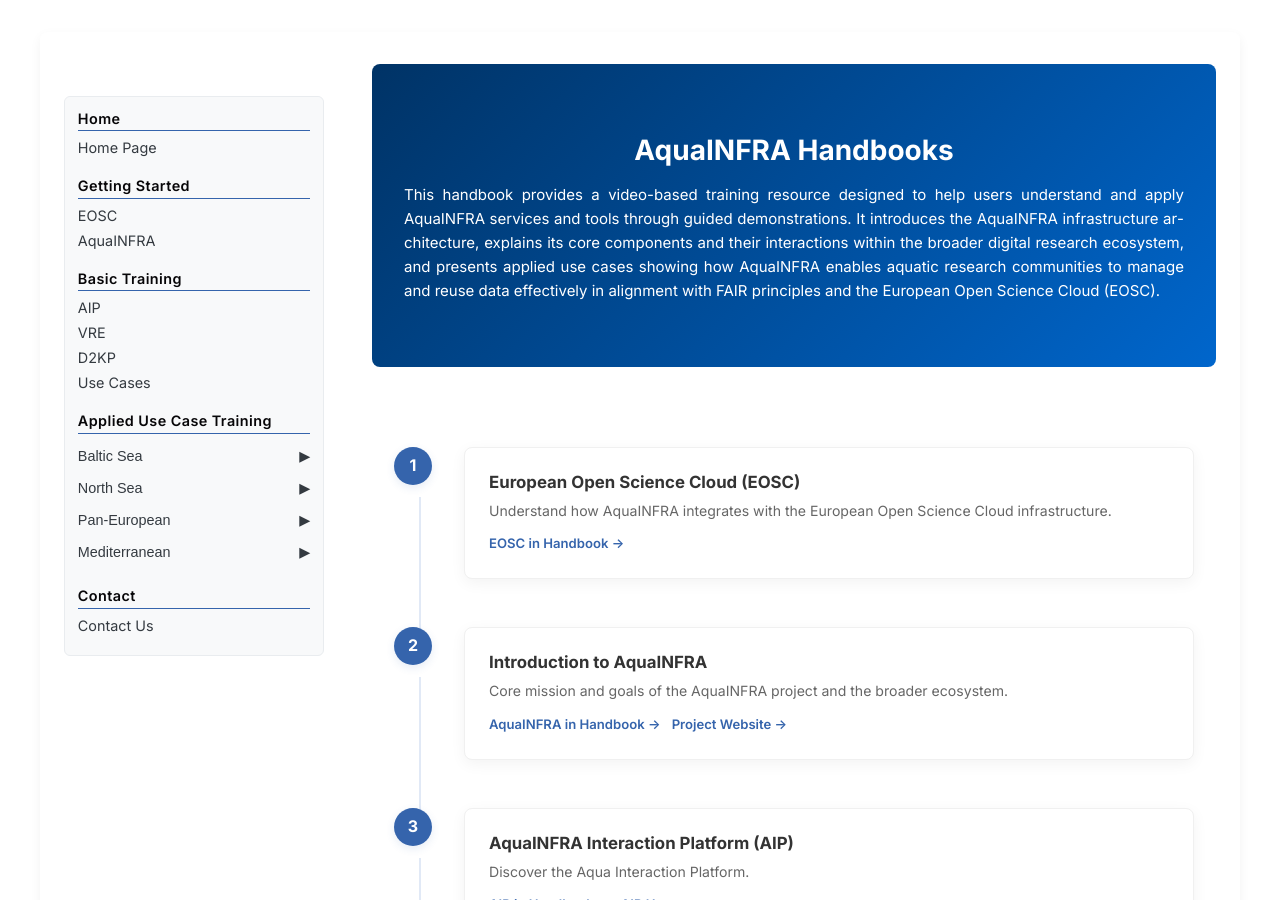
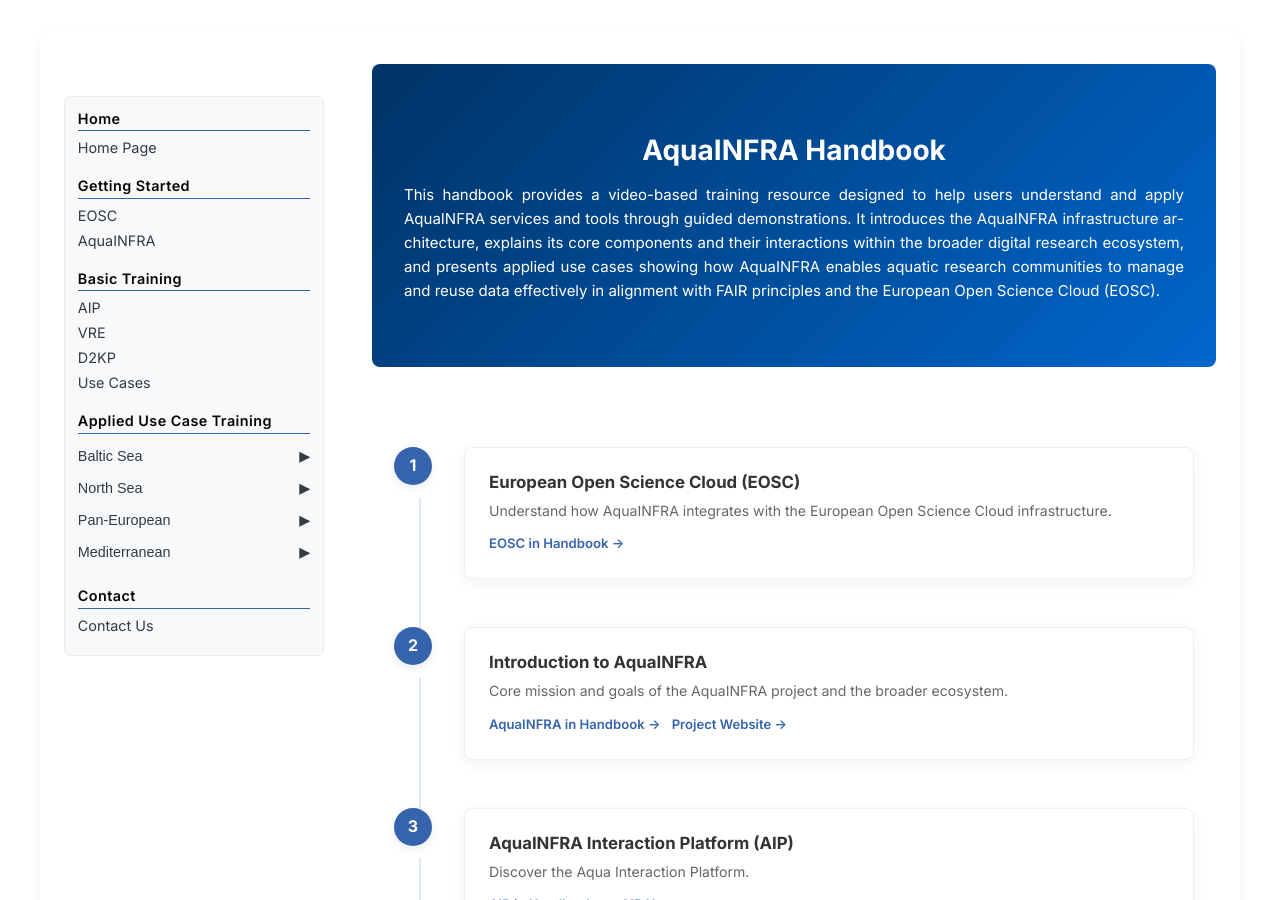
Before and after one commit to smatmir/AquaINFRA_Handbook, a Jekyll site: the page built from docs/index.md, in a window 1280 px wide and 900 px high. Built offline with Jekyll 4.4.1, drawn with Linux system fonts in a browser that asks for light colours.

Commit message:
Update AquaINFRA Handbook content and structure

```diff
--- a/docs/index.md
+++ b/docs/index.md
@@ -3,7 +3,7 @@ layout: default
 title: Home
 ---
 <div class="hero-section">
-    <h1 class="hero-title">AquaINFRA Handbooks</h1>
+    <h1 class="hero-title">AquaINFRA Handbook</h1>
     <p class="hero-subtitle">
         This handbook provides a video-based training resource designed to help users understand and apply AquaINFRA services and tools through guided demonstrations. It introduces the AquaINFRA infrastructure architecture, explains its core components and their interactions within the broader digital research ecosystem, and presents applied use cases showing how AquaINFRA enables aquatic research communities to manage and reuse data effectively in alignment with FAIR principles and the European Open Science Cloud (EOSC).
     </p>
```
